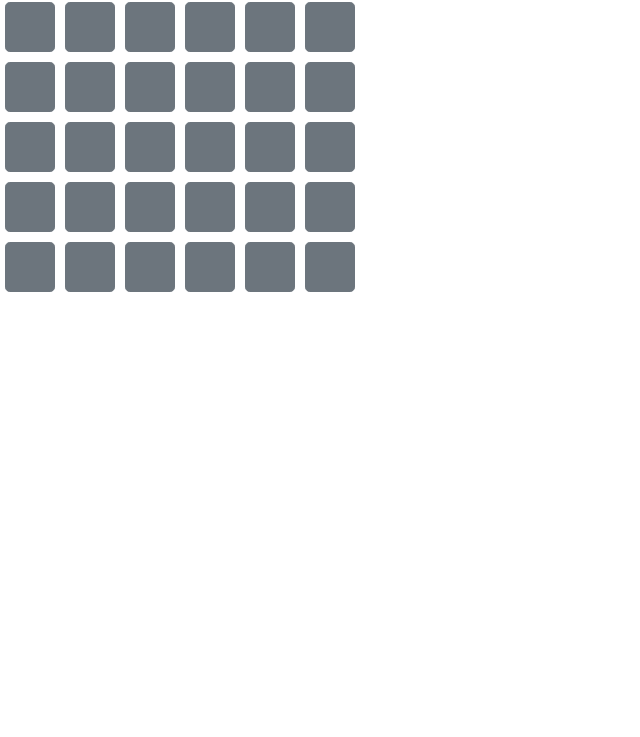
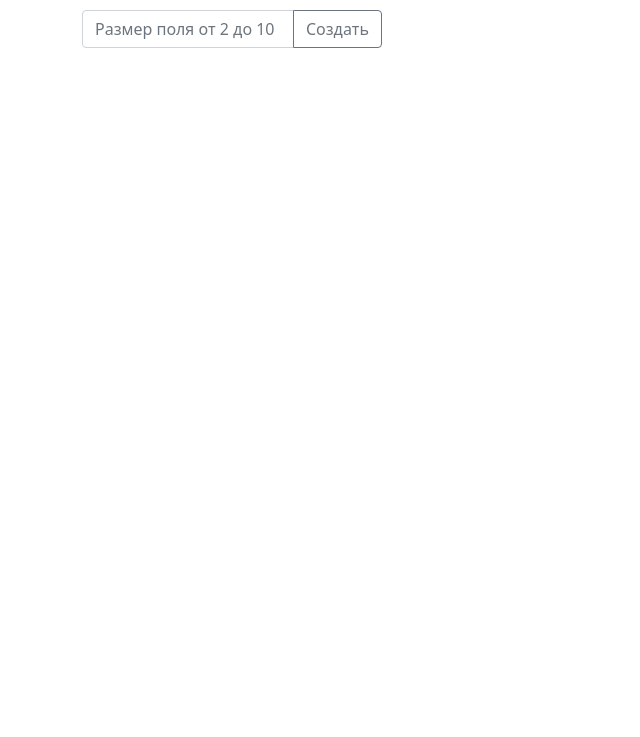
Before and after one commit to oleg-tgn/skillbox-js, a plain HTML site: page 9/homework/index.html in a window 1280 px wide. Shown: the part 63-800 px from the top of the page, without its empty margins (0-640 px from the left). Drawn offline with nearby package versions, Linux system fonts and the light colour scheme.

Commit message:
Lesson 9. Game size

```diff
--- a/9/homework/cards.js
+++ b/9/homework/cards.js
@@ -5,6 +5,10 @@
     gameContainer: null,
     firstClicked: null,
     lastButtons: [],
+    title: null,
+    groupSize: null,
+    inputSize: null,
+    btnSize: null,
     size: 4,
 
     shuffle() {
@@ -18,14 +22,46 @@
       }
     },
 
+    createGame(gameContainerId = 'game') {
+      this.gameContainer = document.getElementById(gameContainerId);
+
+      this.title = document.createElement('h1');
+      this.title.textContent = `Игра "пары"`;
+      this.title.classList.add('h1');
+
+      this.groupSize = document.createElement('div');
+      this.groupSize.classList.add('input-group', 'game__input');
+
+      this.inputSize = document.createElement('input');
+      this.inputSize.classList.add('form-control');
+      this.inputSize.placeholder = 'Размер поля от 2 до 10';
+
+      this.btnSize = document.createElement('button');
+      this.btnSize.classList.add('btn', 'btn-outline-secondary');
+      this.btnSize.textContent = `Создать`;
+
+      this.gameContainer.append(this.title);
+      this.gameContainer.append(this.groupSize);
+      this.groupSize.append(this.inputSize);
+      this.groupSize.append(this.btnSize);
+
+      this.btnSize.addEventListener('click', this.setBtnSize.bind(this))
+    },
+
+    setBtnSize() {
+      this.size = this.inputSize.value ? this.inputSize.value : 4;
+
+      this.startGame();
+    },
+
     createButtons() {
-      btnList = this.btnList;
+      if (this.btnList) this.btnList.remove();
 
-      btnList = document.createElement('div');
-      this.gameContainer.append(btnList);
+      this.btnList = document.createElement('div');
+      this.gameContainer.append( this.btnList );
 
-      btnList.classList.add('map');
-      btnList.classList.add('map--' + this.size);
+      this.btnList.classList.add('map');
+      this.btnList.classList.add('map--' + this.size);
 
       for (const item of this.map) {
         let button = document.createElement('button');
@@ -34,7 +70,7 @@
 
         button.addEventListener('click', this.clickBtn.bind(this) );
 
-        btnList.append(button);
+        this.btnList.append(button);
       }
     },
 
@@ -106,18 +142,14 @@
       }
     },
 
-    startGame(gameContainerId = 'game') {
-      this.gameContainer = document.getElementById(gameContainerId);
-      this.size = 6;
-
+    startGame() {
       this.generateMap();
       this.shuffle();
       this.createButtons();
     }
-
   };
 
   document.addEventListener('DOMContentLoaded', function() {
-    app.startGame();
+    app.createGame();
   });
 })()
--- a/9/homework/index.html
+++ b/9/homework/index.html
@@ -10,6 +10,8 @@
   <script src="./cards.js"></script>
 </head>
 <body>
-  <div id="game"></div>
+  <div class="container">
+    <div id="game"></div>
+  </div>
 </body>
 </html>
--- a/9/homework/styles.css
+++ b/9/homework/styles.css
@@ -14,3 +14,8 @@
   height: 50px;
   margin: 5px;
 }
+
+.game__input {
+  width: 300px;
+  margin: 25px 0;
+}
```
